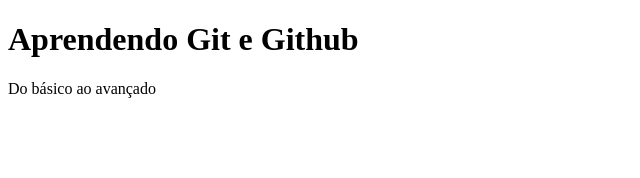
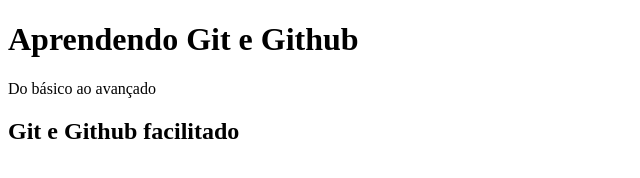
Before and after one commit to kallynemelo/Aprendendo-git-e-github, a plain HTML site: page index.html in a window 1280 px wide. Shown: the whole page, without its empty margins (0-640 px from the left). Drawn offline with Linux system fonts and the light colour scheme.

Commit message:
alteração no html

```diff
--- a/index.html
+++ b/index.html
@@ -8,5 +8,6 @@
 <body>
     <h1>Aprendendo Git e Github</h1>
     <p>Do básico ao avançado</p>
+    <h2>Git e Github facilitado</h2>
 </body>
 </html>
```
Also changed, not shown: ArquivoA.txt.
